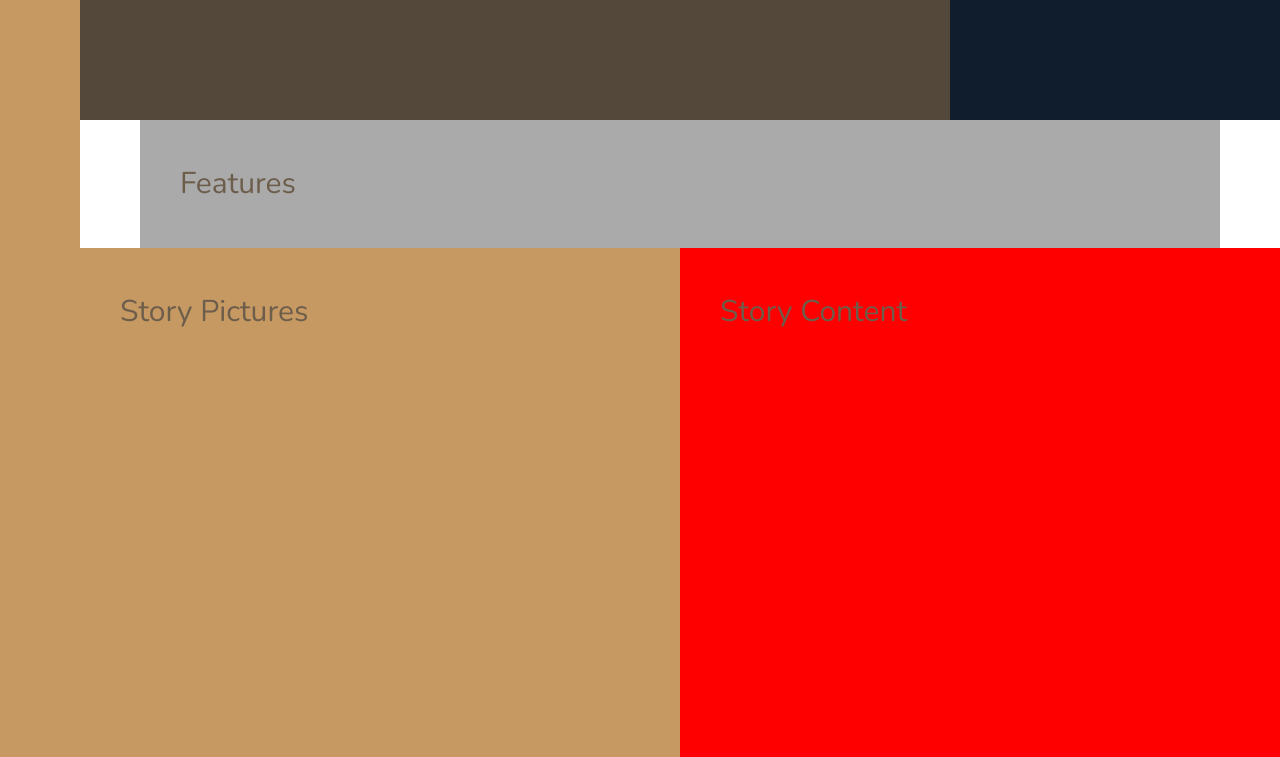
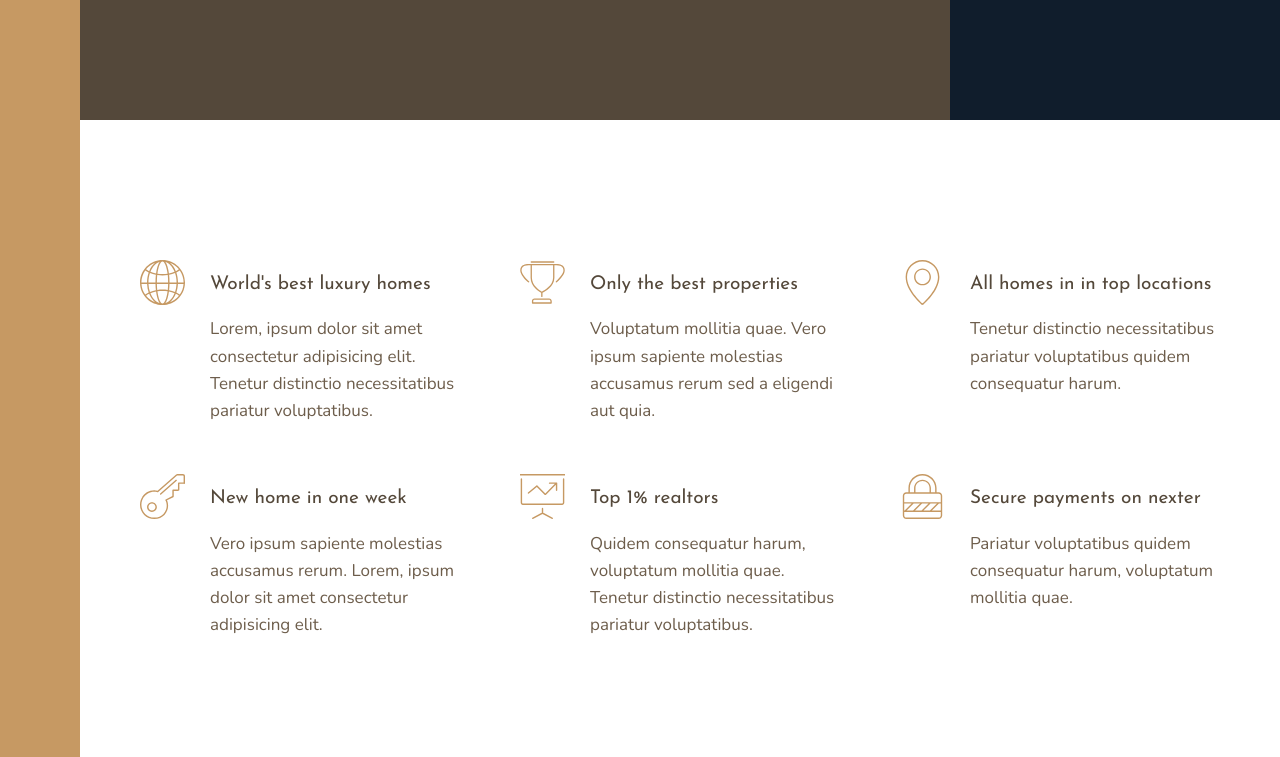
Before and after one commit to TangoRomeo80/WebApps, a website: page Nexter/index.html in a window 1280 px wide. Shown: the part 520-1277 px from the top of the page. Drawn offline with nearby package versions, Linux system fonts and the light colour scheme.

Commit message:
added feature section details and styles

```diff
--- a/Nexter/index.html
+++ b/Nexter/index.html
@@ -18,7 +18,73 @@
     <div class="sidebar">Sidebar</div>
     <header class="header">Header</header>
     <div class="realtors">Top 3 realtors</div>
-    <section class="features">Features</section>
+    <section class="features">
+      <div class="feature">
+        <svg class="feature__icon">
+          <use xlink:href="img/sprite.svg#icon-global"></use>
+        </svg>
+        <h4 class="heading-4 heading-4--dark">World's best luxury homes</h4>
+        <p class="feature__text">
+          Lorem, ipsum dolor sit amet consectetur adipisicing elit. Tenetur
+          distinctio necessitatibus pariatur voluptatibus.
+        </p>
+      </div>
+
+      <div class="feature">
+        <svg class="feature__icon">
+          <use xlink:href="img/sprite.svg#icon-trophy"></use>
+        </svg>
+        <h4 class="heading-4 heading-4--dark">Only the best properties</h4>
+        <p class="feature__text">
+          Voluptatum mollitia quae. Vero ipsum sapiente molestias accusamus
+          rerum sed a eligendi aut quia.
+        </p>
+      </div>
+
+      <div class="feature">
+        <svg class="feature__icon">
+          <use xlink:href="img/sprite.svg#icon-map-pin"></use>
+        </svg>
+        <h4 class="heading-4 heading-4--dark">All homes in in top locations</h4>
+        <p class="feature__text">
+          Tenetur distinctio necessitatibus pariatur voluptatibus quidem
+          consequatur harum.
+        </p>
+      </div>
+
+      <div class="feature">
+        <svg class="feature__icon">
+          <use xlink:href="img/sprite.svg#icon-key"></use>
+        </svg>
+        <h4 class="heading-4 heading-4--dark">New home in one week</h4>
+        <p class="feature__text">
+          Vero ipsum sapiente molestias accusamus rerum. Lorem, ipsum dolor sit
+          amet consectetur adipisicing elit.
+        </p>
+      </div>
+
+      <div class="feature">
+        <svg class="feature__icon">
+          <use xlink:href="img/sprite.svg#icon-presentation"></use>
+        </svg>
+        <h4 class="heading-4 heading-4--dark">Top 1% realtors</h4>
+        <p class="feature__text">
+          Quidem consequatur harum, voluptatum mollitia quae. Tenetur distinctio
+          necessitatibus pariatur voluptatibus.
+        </p>
+      </div>
+
+      <div class="feature">
+        <svg class="feature__icon">
+          <use xlink:href="img/sprite.svg#icon-lock"></use>
+        </svg>
+        <h4 class="heading-4 heading-4--dark">Secure payments on nexter</h4>
+        <p class="feature__text">
+          Pariatur voluptatibus quidem consequatur harum, voluptatum mollitia
+          quae.
+        </p>
+      </div>
+    </section>
     <div class="story__pictures">Story Pictures</div>
     <div class="story__content">Story Content</div>
     <section class="homes">Homes</section>
--- a/Nexter/sass/_base.scss
+++ b/Nexter/sass/_base.scss
@@ -42,9 +42,4 @@ body {
     [center-start] repeat(8, [col-start] minmax(min-content, 14rem) [col-end])
     [center-end] minmax(6rem, 1fr)
     [full-end];
-
-  & > * {
-    padding: 40px;
-    font-size: 3rem;
-  }
 }
--- a/Nexter/sass/_features.scss
+++ b/Nexter/sass/_features.scss
@@ -1,4 +1,41 @@
 .features {
-  background-color: $color-grey-light-2;
   grid-column: center-start / center-end;
+
+  margin: 15rem 0;
+
+  @supports (display: grid) {
+    display: grid;
+    //grid-template-columns: repeat(3, 1fr);
+    grid-template-columns: repeat(auto-fit, minmax(25rem, 1fr));
+    grid-gap: 6rem;
+    align-items: start;
+  }
 }
+
+.feature {
+  float: left;
+  width: 33.3333%;
+  margin-bottom: 6rem;
+
+  @supports (display: grid) {
+    width: auto;
+    margin-bottom: 0;
+  }
+
+  display: grid;
+  grid-template-columns: min-content 1fr;
+  grid-row-gap: 1.5rem;
+  grid-column-gap: 2.5rem;
+
+  &__icon {
+    fill: $color-primary;
+    width: 4.5rem;
+    height: 4.5rem;
+    grid-row: 1 / span 2;
+    transform: translateY(-1rem);
+  }
+
+  &__text {
+    font-size: 1.7rem;
+  }
+}
--- a/Nexter/sass/_typography.scss
+++ b/Nexter/sass/_typography.scss
@@ -0,0 +1,74 @@
+%heading {
+  font-family: $font-display;
+  font-weight: 400;
+}
+
+.heading-1 {
+  @extend %heading;
+  font-size: 4.5rem;
+  color: $color-grey-light-1;
+  line-height: 1;
+}
+
+.heading-2 {
+  @extend %heading;
+  font-size: 4rem;
+  font-style: italic;
+  line-height: 1;
+
+  &--light {
+    color: $color-grey-light-1;
+  }
+  &--dark {
+    color: $color-grey-dark-1;
+  }
+}
+
+.heading-3 {
+  @extend %heading;
+  font-size: 1.6rem;
+  color: $color-primary;
+  text-transform: uppercase;
+}
+
+.heading-4 {
+  @extend %heading;
+  font-size: 1.9rem;
+
+  &--light {
+    color: $color-grey-light-1;
+  }
+  &--dark {
+    color: $color-grey-dark-1;
+  }
+}
+
+.btn {
+  background-color: $color-primary;
+  color: #fff;
+  border: none;
+  border-radius: 0;
+  font-family: $font-display;
+  font-size: 1.5rem;
+  text-transform: uppercase;
+  padding: 1.8rem 3rem;
+  cursor: pointer;
+  transition: all 0.2s;
+
+  &:hover {
+    background-color: $color-primary-dark;
+  }
+}
+
+.mb-sm {
+  margin-bottom: 2rem;
+}
+.mb-md {
+  margin-bottom: 3rem;
+}
+.mb-lg {
+  margin-bottom: 4rem;
+}
+.mb-hg {
+  margin-bottom: 8rem;
+}
```
Also changed, not shown: Nexter/css/style.css.
